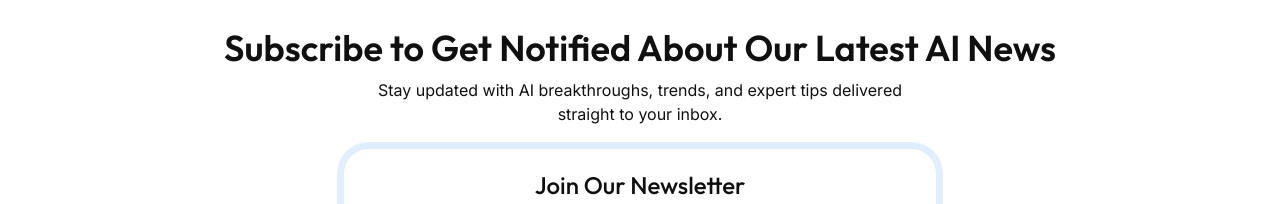
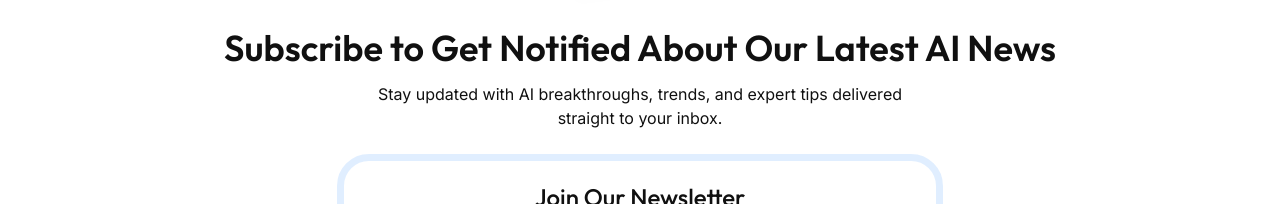
Before and after one commit to doxiversellc-create/front-end, a Next.js app: page /newsletter-subscription in a window 1280 px wide. Shown: the part 229-433 px from the top of the page. Built offline with nearby package versions, Linux system fonts and the light colour scheme; no server answers.

Commit message:
fix: fix padding issue

```diff
--- a/app/(newsletter)/newsletter-subscription/_components/NewsletterHeader.tsx
+++ b/app/(newsletter)/newsletter-subscription/_components/NewsletterHeader.tsx
@@ -17,7 +17,7 @@ export default function NewsletterHeader({ content }: { content: NewsletterConte
       <h2 className="font-outfit mx-auto text-center text-2xl leading-tight font-semibold md:text-3xl lg:text-4xl">
         <span className="text-balance">{content.main_heading}</span>
       </h2>
-      <p className="font-inter max-w-[538px] pt-2 pb-4 text-center text-sm lg:text-base">
+      <p className="font-inter max-w-[538px] pt-3 pb-6 text-center text-sm lg:text-base">
         {content.description}
       </p>
     </>
```
